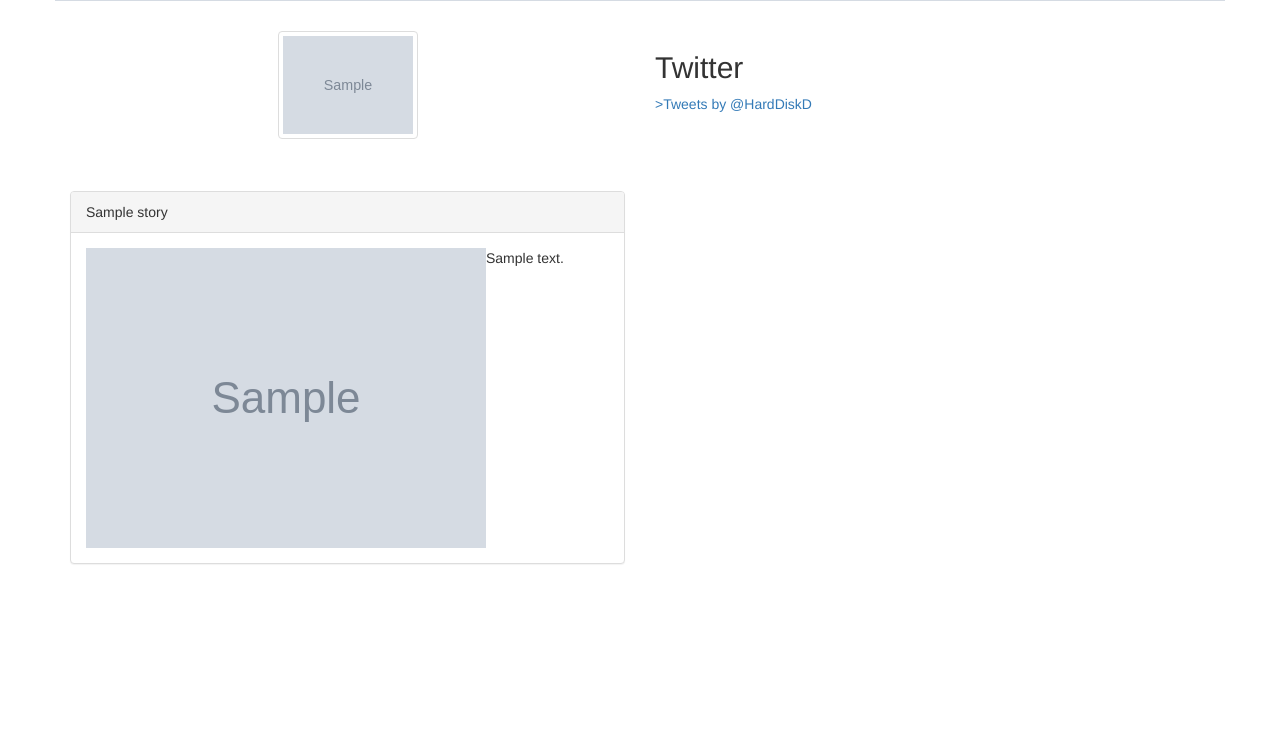
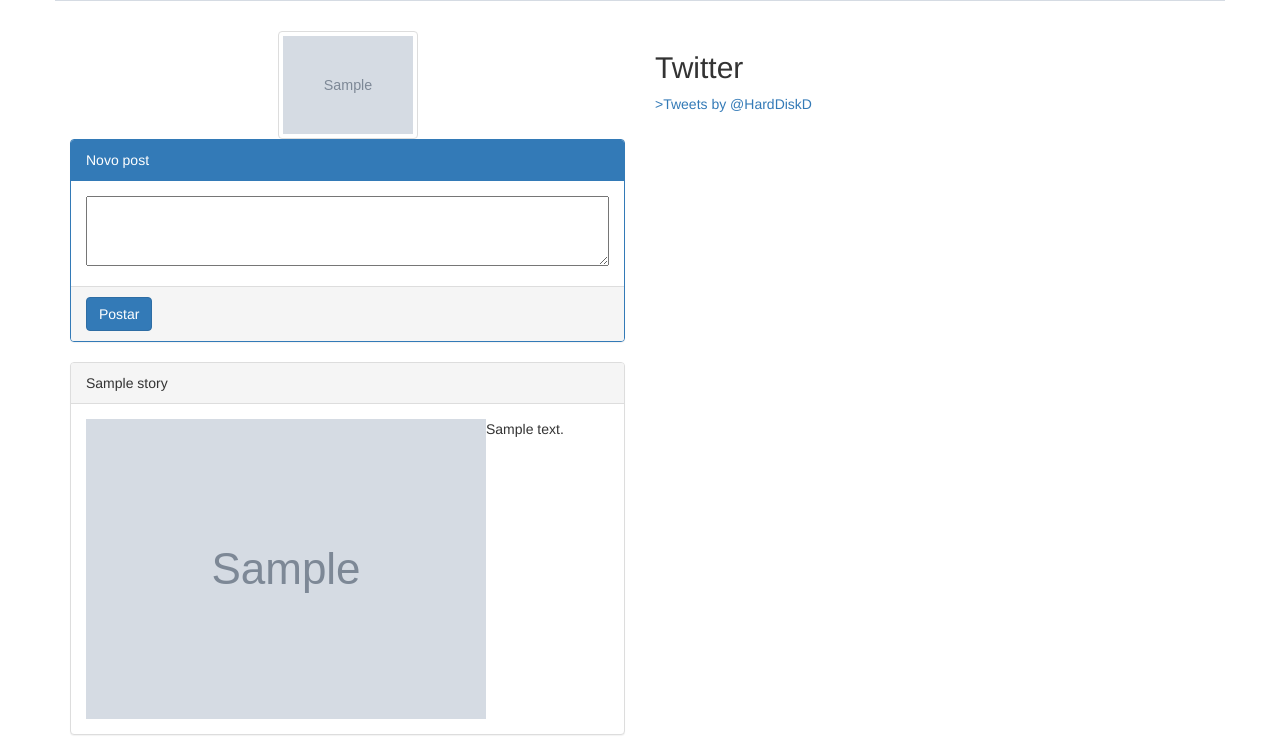
Before and after one commit to ArthurPBressan/FaceTweet, a Flask app: template sisgep1/feed/templates/feed.html in a window 1280 px wide. Shown: the part 309-1064 px from the top of the page. Before the commit the page ends 873 px from the top, so only its background shows below. Run offline with Flask 2, Linux system fonts and the light colour scheme; the template is opened without the code that fills it: most values are stand-ins (such as "Sample title", 1, 10 or a date in 2020); grey boxes marked "Sample" are stand-in pictures; some libraries are stand-ins or nearby versions.

Commit message:
Mais ajustes de templates e rota de post

```diff
--- a/sisgep1/feed/templates/feed.html
+++ b/sisgep1/feed/templates/feed.html
@@ -28,28 +28,39 @@
             margin: 0;
         }
         .media-avatar {
-            position: absolute;
-            left: 50%;
-            margin-right: -50%;
-            transform: translate(-50%, 0);
             width: 140px;
-        }
-        .facebook-post:nth-of-type(1) {
-            margin-top: 160px;
         }
     </style>
 {% endblock %}
 
 {% block content %}
+{% if fb_connection %}
 <div class="jumbotron container image-cover">
     <img src="" style="width: 100%"></img>
     <h1>{{ fb_connection.full_name }}</h1>
 </div>
+{% endif %}
 
 <div class="container">
     <div class="row">
         <div class="col-md-6">
-            <img src="{{ fb_connection.image_url }}" class="media-avatar img-thumbnail">
+        {% if fb_connection %}
+            <img src="{{ fb_connection.image_url }}" class="center-block img-responsive img-thumbnail media-avatar">
+            <div class="panel panel-primary facebook-post">
+                <div class="panel-heading">
+                    Novo post
+                </div>
+                <form action="{{ url_for('feed.post_facebook') }}" method="POST">
+                    <div class="panel-body">
+                        <textarea name="post" required style="width: 100%; height: 5em;"></textarea>
+                    </div>
+                    <div class="panel-footer">
+                        <button type="submit" class="btn btn-primary">
+                            Postar
+                        </button>
+                    </div>
+                </form>
+            </div>
             {% for post in fb_posts %}
                 <div class="panel panel-default facebook-post">
                     <div class="panel-heading">
@@ -72,6 +83,7 @@
                 </div>
             {% endfor %}
         </div>
+        {% endif %}
         <div class="col-md-6">
             <h2>Twitter</h2>
             <a class="twitter-timeline"  href="https://twitter.com/HardDiskD" data-widget-id="646837097211523073"
```
Also changed, not shown: sisgep1/feed/rotas.py (+10 -1 lines).
